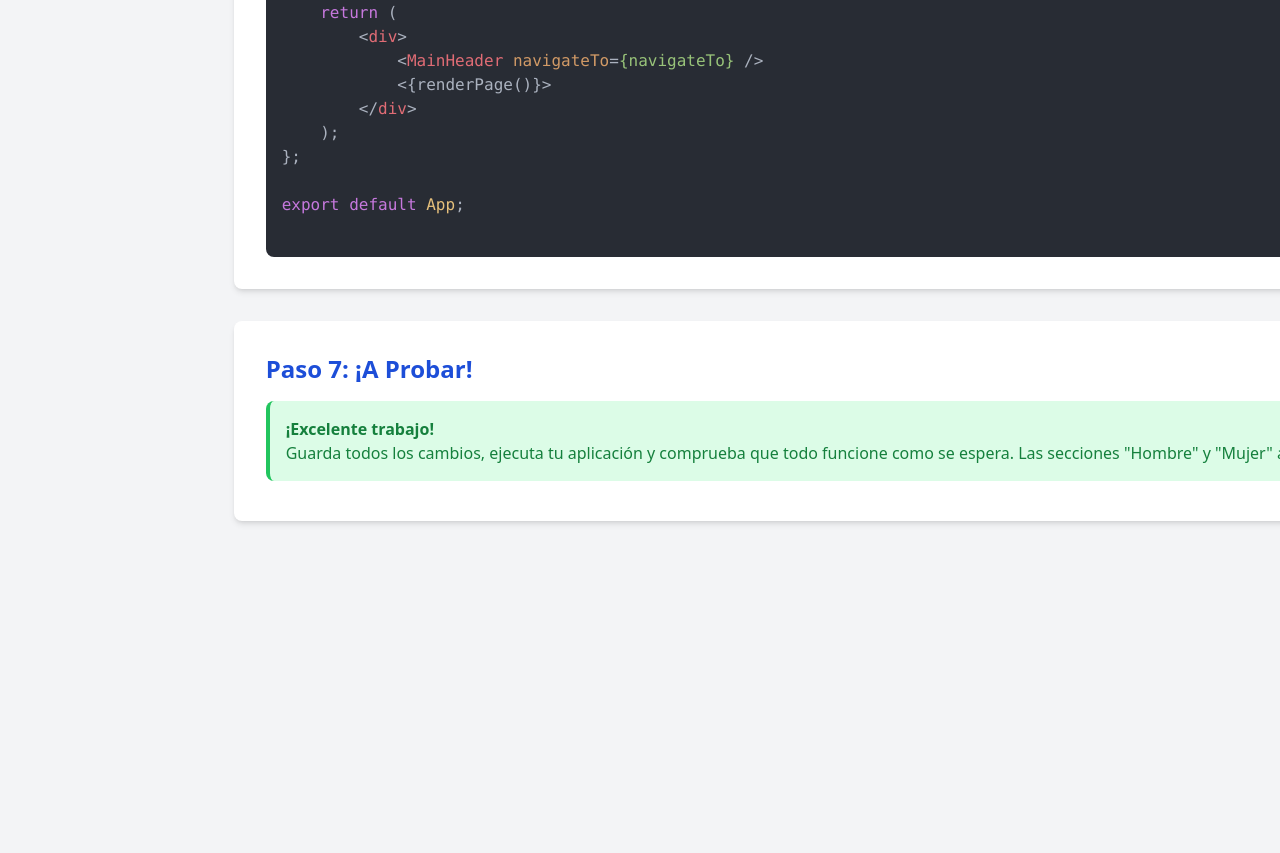
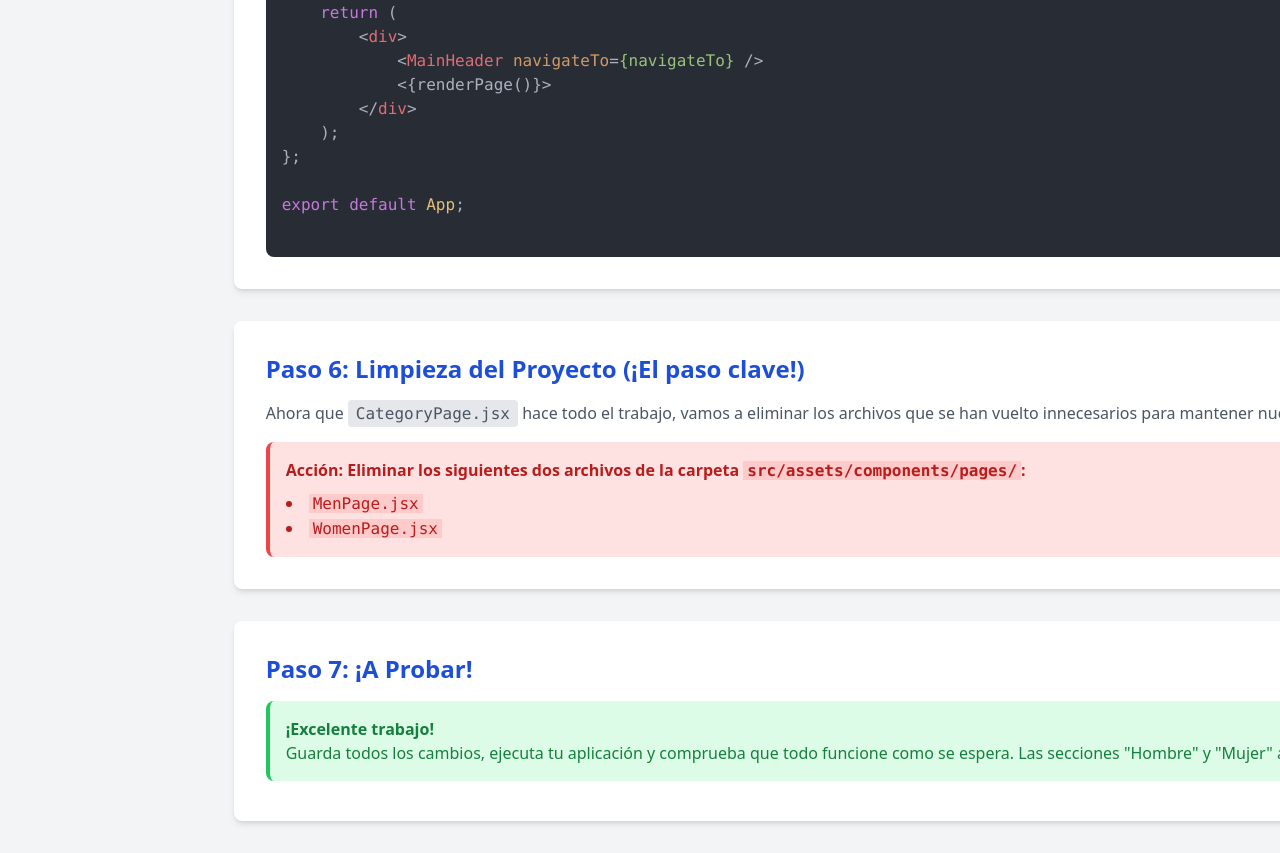
Before and after one commit to saamueldmg/profe-samuel, a plain HTML site: page instructivo.html in a window 1280 px wide. Shown: the part 6568-7421 px from the top of the page. Before the commit the page ends 7121 px from the top, so only its background shows below. Drawn offline with nearby package versions, Linux system fonts and the light colour scheme.

Commit message:
actualizando

```diff
--- a/instructivo.html
+++ b/instructivo.html
@@ -373,6 +373,19 @@ export default App;
                     </div>
                 </section>
 
+                 <!-- Step 6 -->
+                <section id="step-6" class="bg-white rounded-lg shadow-md p-6 md:p-8 min-h-[200px]">
+                    <h2 class="text-2xl font-bold mb-4 text-blue-700">Paso 6: Limpieza del Proyecto (¡El paso clave!)</h2>
+                    <p class="mb-4 text-gray-600">Ahora que <code class="bg-gray-200 px-2 py-1 rounded">CategoryPage.jsx</code> hace todo el trabajo, vamos a eliminar los archivos que se han vuelto innecesarios para mantener nuestro código limpio y ordenado.</p>
+                     <div class="bg-red-100 border-l-4 border-red-500 text-red-700 p-4 rounded-lg">
+                        <p class="font-bold">Acción: Eliminar los siguientes dos archivos de la carpeta <code class="bg-red-200 px-1">src/assets/components/pages/</code>:</p>
+                        <ul class="list-disc list-inside mt-2">
+                            <li><code class="bg-red-200 px-1">MenPage.jsx</code></li>
+                            <li><code class="bg-red-200 px-1">WomenPage.jsx</code></li>
+                        </ul>
+                    </div>
+                </section>
+
                  <!-- Step 7 -->
                 <section id="step-7" class="bg-white rounded-lg shadow-md p-6 md:p-8 min-h-[200px]">
                     <h2 class="text-2xl font-bold mb-4 text-blue-700">Paso 7: ¡A Probar!</h2>
```
